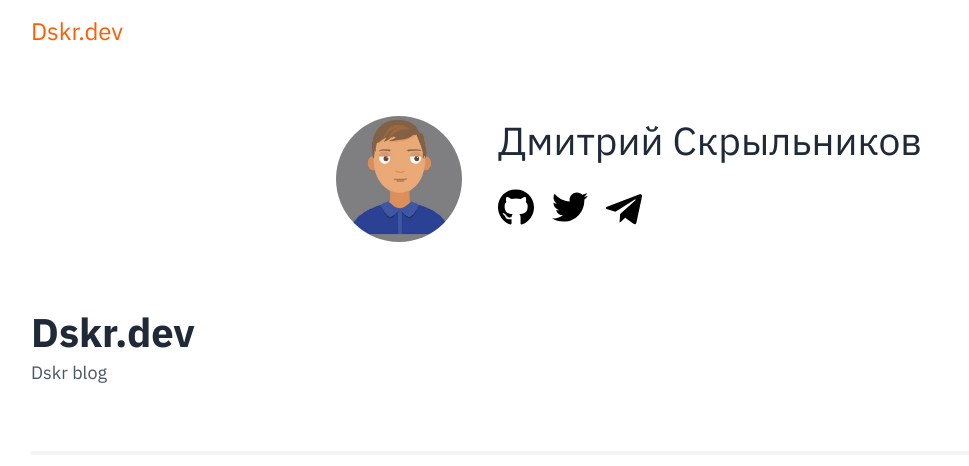
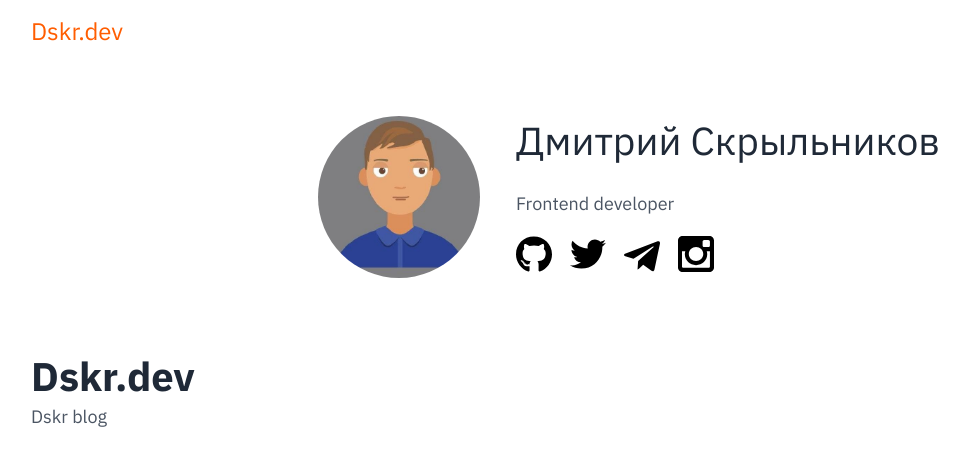
Before and after one commit to skrylnikov/dskr.dev, an Astro site: page / in a window 1280 px wide. Shown: the whole page, without its empty margins (11-980 px from the left). Built offline with nearby package versions, Linux system fonts and the light colour scheme; Astro itself is replaced by a stand-in of ours.

Commit message:
update bio

```diff
--- a/src/components/HCard.astro
+++ b/src/components/HCard.astro
@@ -3,13 +3,17 @@ const linkList = [
   { url: 'https://github.com/skrylnikov', logo: '/svg/github.svg', title: 'GitHub'},
   { url: 'https://twitter.com/dskr_dev', logo: '/svg/twitter.svg', title: 'Twitter'},
   { url: 'https://t.me/dskrylnikov', logo: '/svg/telegram.svg', title: 'Telegram'},
+  { url: 'https://www.instagram.com/dskr_dev', logo: '/svg/instagram.svg', title: 'Instagram'},
 ];
 ---
 
 <article class="wrapper h-card">
-  <img class="u-photo" alt="Дмитрий Скрыльников" src="/img/me.jpeg">
+  <div>
+    <img class="u-photo" alt="Дмитрий Скрыльников" src="/img/me.jpeg">
+  </div>
   <div class="info">
     <h2 class="p-name">Дмитрий Скрыльников</h2>
+    <p class="p-note">Frontend developer</p>
 
     <ul class="links">
       {
@@ -37,7 +41,7 @@ const linkList = [
   }
 
   .u-photo{
-    width: 7em;
+    width: 9em;
     border-radius: 50%;
   }
 
@@ -46,6 +50,7 @@ const linkList = [
     list-style-type: none;
     display: flex;
     gap: 1em;
+    margin-top: 1em;
   }
 
   .links img{
```
Also changed, not shown: public/svg/instagram.svg (added).
